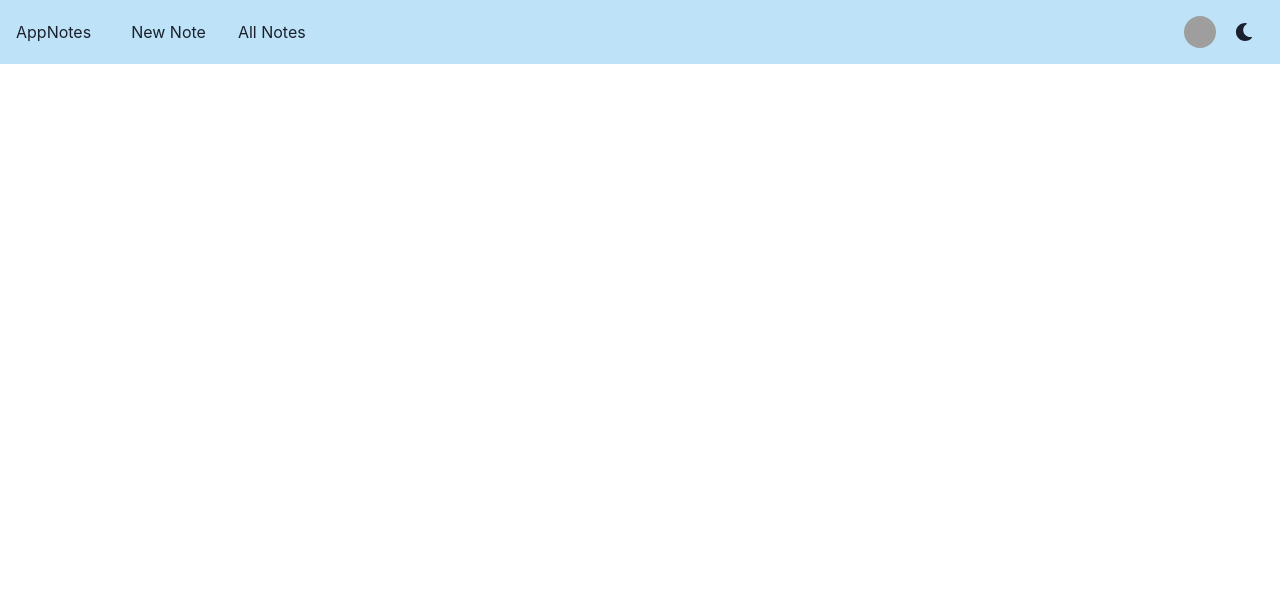
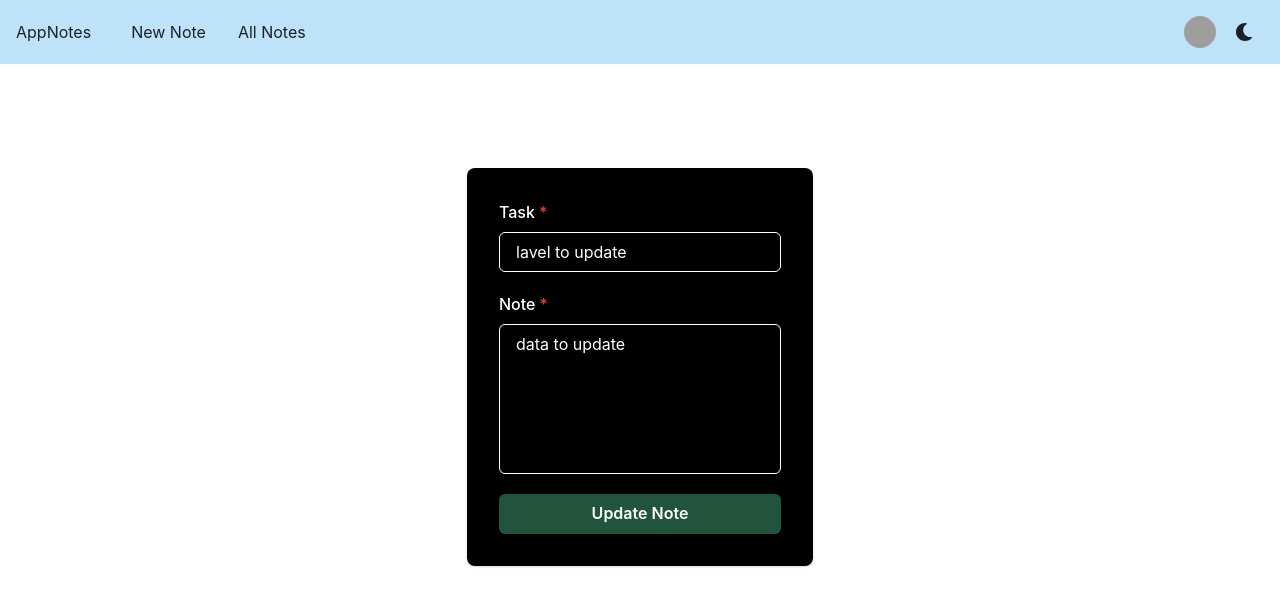
Before and after one commit to RC8182/NotesApp-Node-React-Mongo, a React (Create React App) app in the folder client/notas/: page /api/update in a window 1280 px wide. Shown: the top 606 px of the page. Built offline with nearby package versions, Linux system fonts and the light colour scheme; grey boxes are pictures that could not be loaded; the HTML template or start-up script is replaced by a standard one.

Commit message:
adding update template

```diff
--- a/client/notas/package.json
+++ b/client/notas/package.json
@@ -3,6 +3,7 @@
   "version": "0.1.0",
   "private": true,
   "dependencies": {
+    "@chakra-ui/icons": "^2.0.10",
     "@chakra-ui/react": "^2.3.4",
     "@emotion/react": "^11.10.4",
     "@emotion/styled": "^11.10.4",
--- a/client/notas/src/App.js
+++ b/client/notas/src/App.js
@@ -5,8 +5,9 @@ import {
 } from '@chakra-ui/react';
 import {Route, BrowserRouter,Routes} from 'react-router-dom';
 import NavBar from './components/Navbar/NavBar'
-import CreateNotes from './components/views/CreateNote';
-import { Notes } from './components/views/Notes';
+import CreateNotes from './views/CreateNote';
+import { Notes } from './views/Notes';
+import UpdateNote from './views/UpdateNote';
 
 function App() {
   return (
@@ -19,6 +20,7 @@ function App() {
         <Routes>
         <Route path='/' element={<CreateNotes />} />
         <Route path='/api/all-notes' element={<Notes />} />
+        <Route path='/api/update' element={<UpdateNote />} />
         </Routes>
 
         </Flex>
--- a/client/notas/src/components/views/CreateNote.js
+++ b/client/notas/src/views/CreateNote.js
@@ -42,7 +42,7 @@ export default function CreateNotes() {
                   <FormControl isRequired borderColor={useColorModeValue( 'white', 'black')}>
 
                     <FormLabel
-                    color={useColorModeValue( 'white', 'black')}>Label</FormLabel>
+                    color={useColorModeValue( 'white', 'black')}>Task</FormLabel>
 
                     <InputGroup>
 
@@ -61,7 +61,7 @@ export default function CreateNotes() {
 
                     <FormLabel
                     color={useColorModeValue( 'white', 'black')}
-                    >Nota</FormLabel>
+                    >Note</FormLabel>
 
                     <Textarea
                       name="description"
--- /dev/null
+++ b/client/notas/src/views/UpdateNote.js
@@ -0,0 +1,98 @@
+import {
+    Box,
+    Button,
+    FormControl,
+    FormLabel,
+    Input,
+    InputGroup,
+    Stack,
+    Textarea,
+    useColorModeValue,
+    VStack,
+  } from '@chakra-ui/react';
+  import React from 'react';
+
+  export default function UpdateNote() {
+
+
+    return (
+
+        <Box
+          borderRadius="lg"
+          m={{ base: 5, md: 16, lg: 10 }}
+          p={{ base: 5, lg: 16 }}>
+
+            <VStack spacing={{ base: 4, md: 8, lg: 20 }}>
+
+              <Stack
+                spacing={{ base: 4, md: 8, lg: 20 }}
+                direction={{ base: 'column', md: 'row' }}>
+
+
+                <Box
+                  bg={useColorModeValue('black', 'gray.100')}
+                  borderRadius="lg"
+                  p={8}
+                  color={useColorModeValue( 'white', 'black')}
+                  shadow="base">
+
+                <form action='https://my-rc-notes.herokuapp.com/api/new-note' method='POST'>
+                  <VStack spacing={5}>
+
+                    <FormControl isRequired borderColor={useColorModeValue( 'white', 'black')}>
+
+                      <FormLabel
+                      color={useColorModeValue( 'white', 'black')}>Task</FormLabel>
+
+                      <InputGroup>
+
+                        <Input
+                        type="text"
+                        name="title"
+                        defaultValue={'lavel to update'}
+                        borderColor={useColorModeValue( 'white', 'black')} />
+                      </InputGroup>
+                    </FormControl>
+
+                    <FormControl
+                    isRequired
+                    >
+
+                      <FormLabel
+                      color={useColorModeValue( 'white', 'black')}
+                      >Note</FormLabel>
+
+                      <Textarea
+                        name="description"
+                        defaultValue={'data to update'}
+                        rows={6}
+                        resize="none"
+                        borderColor={useColorModeValue( 'white', 'gray.800')}
+                        color={useColorModeValue( 'white', 'black')}
+                      />
+                    </FormControl>
+
+                    <Button
+                    width={'full'}
+                      type='submit'
+                      colorScheme="green"
+                      bg="green.800"
+                      color="white"
+                      _hover={{
+                        bg: 'green.500',
+                      }}
+                    >
+                      Update Note
+                    </Button>
+
+
+                  </VStack>
+                  </form>
+                </Box>
+              </Stack>
+            </VStack>
+
+        </Box>
+
+    );
+  }
--- a/client/notas/src/components/views/ViewNote.js
+++ b/client/notas/src/views/ViewNote.js
@@ -1,7 +1,9 @@
-
+import { EditIcon } from '@chakra-ui/icons'
 import {
     Box,
     Button,
+    Icon,
+    Link,
     Stack,
     Textarea,
     useColorModeValue,
@@ -9,11 +11,13 @@ import {
   } from '@chakra-ui/react';
   import React from 'react';
 
+
   export default function ViewNotes(props) {
     const title= props.title;
     const description=props.description;
     const id= props.id;
     const url='https://my-rc-notes.herokuapp.com/api/all-notes/delete/'+ id +'?_method=DELETE';
+    const update='/api/update/:' + id;
 
     return (
 
@@ -36,6 +40,10 @@ import {
                   color={useColorModeValue( 'white', 'black')}
                   shadow="base">
 
+                <Link href={update}>
+                  <Icon as={ EditIcon } w={6} h={6} />
+                </Link>
+
                 <form action={url} method='POST'>
                 <input type={'hidden'} name='_method' value={'DELETE'} />
 
@@ -53,7 +61,6 @@ import {
                         borderColor={useColorModeValue( 'white', 'gray.800')}
                         color={useColorModeValue( 'white', 'black')}
                       />
-
                     <Button
                     width={'full'}
                       type='submit'
```
Also changed, not shown: client/notas/src/css/index.css (added), client/notas/src/views/Notes.js (renamed from client/notas/src/components/views/Notes.js), 1 other file (tests, documents, lock files or other folders).
